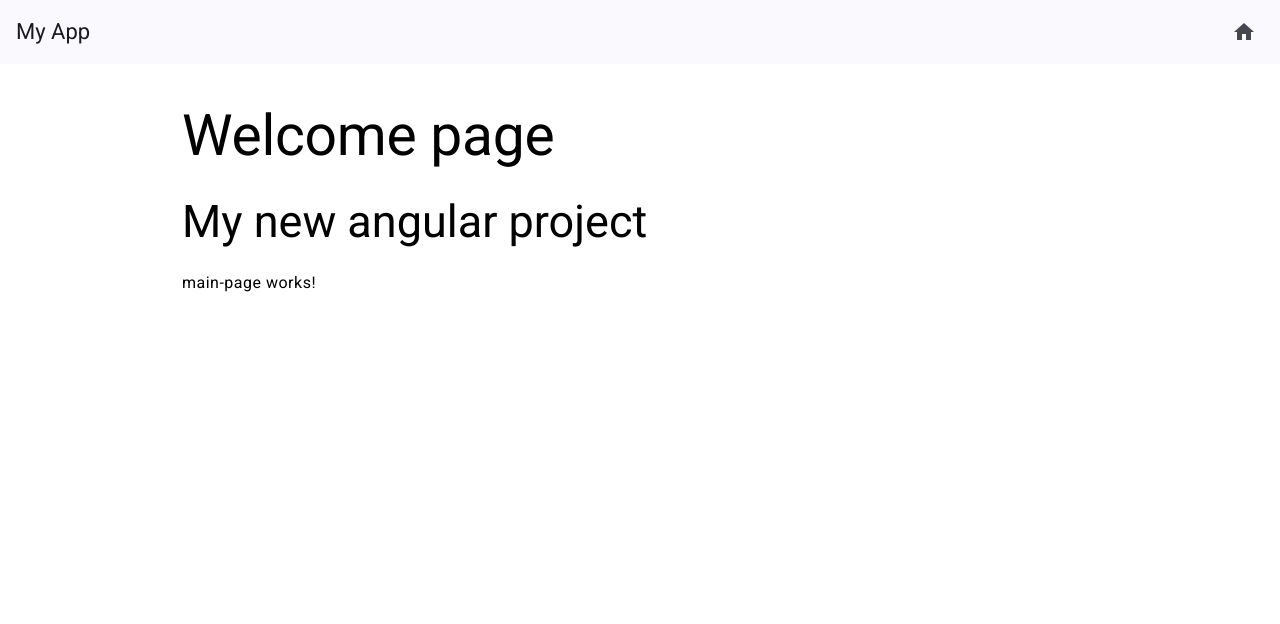
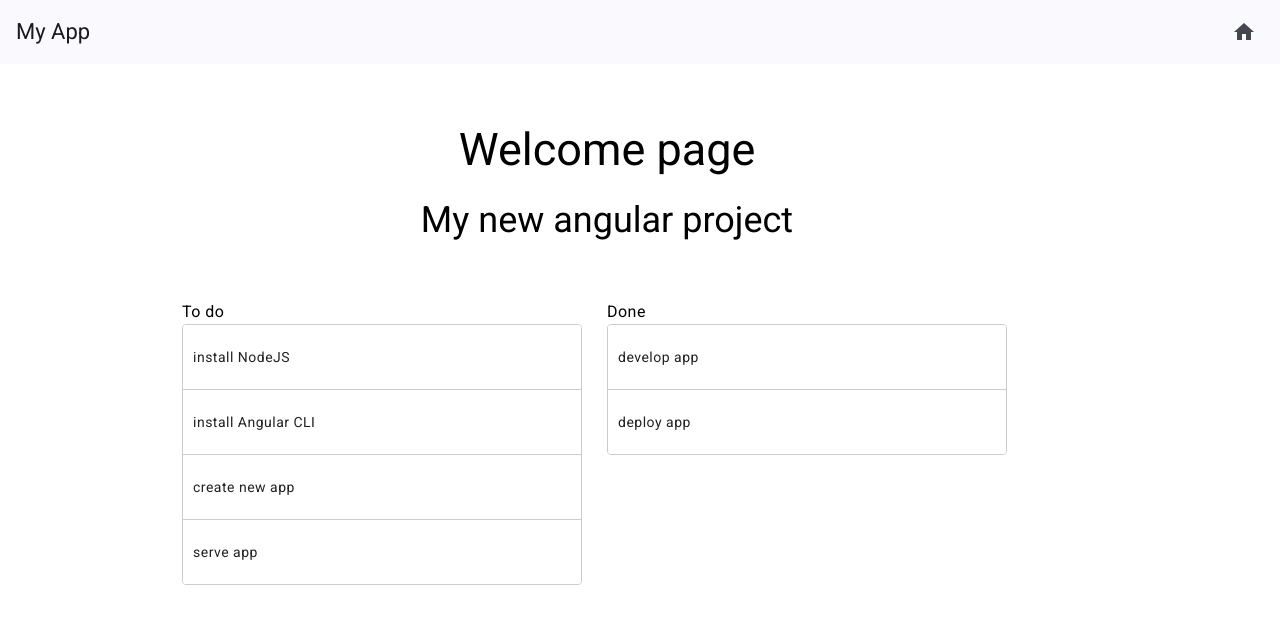
Before and after one commit to FreesiaBloom/newAngular, an Angular app: page / in a window 1280 px wide. Shown: the top 624 px of the page. Built offline with nearby package versions, Linux system fonts and the light colour scheme.

Commit message:
add practise drag and drop example

```diff
--- a/src/app/components/header/header.component.html
+++ b/src/app/components/header/header.component.html
@@ -1,4 +1,4 @@
-<header>
-  <h1>Welcome page</h1>
-  <h2>My new angular project</h2>
+<header class="header">
+  <h1 class="mat-display-medium">Welcome page</h1>
+  <h2 class="mat-display-small">My new angular project</h2>
 </header>
--- a/src/app/components/header/header.component.scss
+++ b/src/app/components/header/header.component.scss
@@ -0,0 +1,4 @@
+.header {
+  text-align: center;
+  padding: 20px 0 40px 0;
+}
--- a/src/app/components/main-page/main-page.component.html
+++ b/src/app/components/main-page/main-page.component.html
@@ -1 +1,18 @@
-<p>main-page works!</p>
+<div cdkDropListGroup>
+  <div class="task-container">
+    <span>To do</span>
+    <div cdkDropList [cdkDropListData]="todo" class="task-list" (cdkDropListDropped)="drop($event)">
+      @for (item of todo; track item) {
+        <div class="task-box" cdkDrag>{{item.title}}</div>
+      }
+    </div>
+  </div>
+  <div class="task-container">
+    <span>Done</span>
+    <div cdkDropList [cdkDropListData]="done" class="task-list" (cdkDropListDropped)="drop($event)">
+      @for (item of done; track item) {
+        <div class="task-box" cdkDrag>{{item.title}}</div>
+      }
+    </div>
+  </div>
+</div>
--- a/src/app/components/main-page/main-page.component.scss
+++ b/src/app/components/main-page/main-page.component.scss
@@ -0,0 +1,54 @@
+.task-container {
+  width: 400px;
+  max-width: 100%;
+  margin: 0 25px 25px 0;
+  display: inline-block;
+  vertical-align: top;
+}
+
+.task-list {
+  border: solid 1px #ccc;
+  min-height: 60px;
+  background: white;
+  border-radius: 4px;
+  overflow: hidden;
+  display: block;
+}
+
+.task-box {
+  padding: 20px 10px;
+  border-bottom: solid 1px #ccc;
+  color: rgba(0, 0, 0, 0.87);
+  display: flex;
+  flex-direction: row;
+  align-items: center;
+  justify-content: space-between;
+  box-sizing: border-box;
+  cursor: move;
+  background: white;
+  font-size: 14px;
+}
+
+.cdk-drag-preview {
+  box-sizing: border-box;
+  border-radius: 4px;
+  box-shadow: 0 5px 5px -3px rgba(0, 0, 0, 0.2),
+              0 8px 10px 1px rgba(0, 0, 0, 0.14),
+              0 3px 14px 2px rgba(0, 0, 0, 0.12);
+}
+
+.cdk-drag-placeholder {
+  opacity: 0;
+}
+
+.cdk-drag-animating {
+  transition: transform 250ms cubic-bezier(0, 0, 0.2, 1);
+}
+
+.task-box:last-child {
+  border: none;
+}
+
+.task-list.cdk-drop-list-dragging .task-box:not(.cdk-drag-placeholder) {
+  transition: transform 250ms cubic-bezier(0, 0, 0.2, 1);
+}
--- a/src/app/components/main-page/main-page.component.ts
+++ b/src/app/components/main-page/main-page.component.ts
@@ -1,12 +1,45 @@
 import { Component } from '@angular/core';
+import { DragDropModule } from '@angular/cdk/drag-drop';
+import {
+  CdkDragDrop,
+  CdkDrag,
+  CdkDropList,
+  CdkDropListGroup,
+  moveItemInArray,
+  transferArrayItem,
+} from '@angular/cdk/drag-drop';
+import { TaskItem } from '../../interfaces/task-item.interface';
 
 @Component({
   selector: 'app-main-page',
   standalone: true,
-  imports: [],
+  imports: [DragDropModule, CdkDropListGroup, CdkDropList, CdkDrag],
   templateUrl: './main-page.component.html',
-  styleUrl: './main-page.component.scss'
+  styleUrl: './main-page.component.scss',
 })
 export class MainPageComponent {
+  public todo: TaskItem[] = [
+    {title: 'install NodeJS'},
+    {title: 'install Angular CLI'},
+    {title: 'create new app'},
+    {title: 'serve app'},
+  ];
 
+  public done: TaskItem[] = [
+    {title: 'develop app', completed: true},
+    {title: 'deploy app', completed: true}
+  ];
+
+  drop(event: CdkDragDrop<TaskItem[]>) {
+    if (event.previousContainer === event.container) {
+      moveItemInArray(event.container.data, event.previousIndex, event.currentIndex);
+    } else {
+      transferArrayItem(
+        event.previousContainer.data,
+        event.container.data,
+        event.previousIndex,
+        event.currentIndex,
+      );
+    }
+  }
 }
--- /dev/null
+++ b/src/app/interfaces/task-item.interface.ts
@@ -0,0 +1,4 @@
+export interface TaskItem {
+  title: string;
+  completed?: boolean;
+}
```
